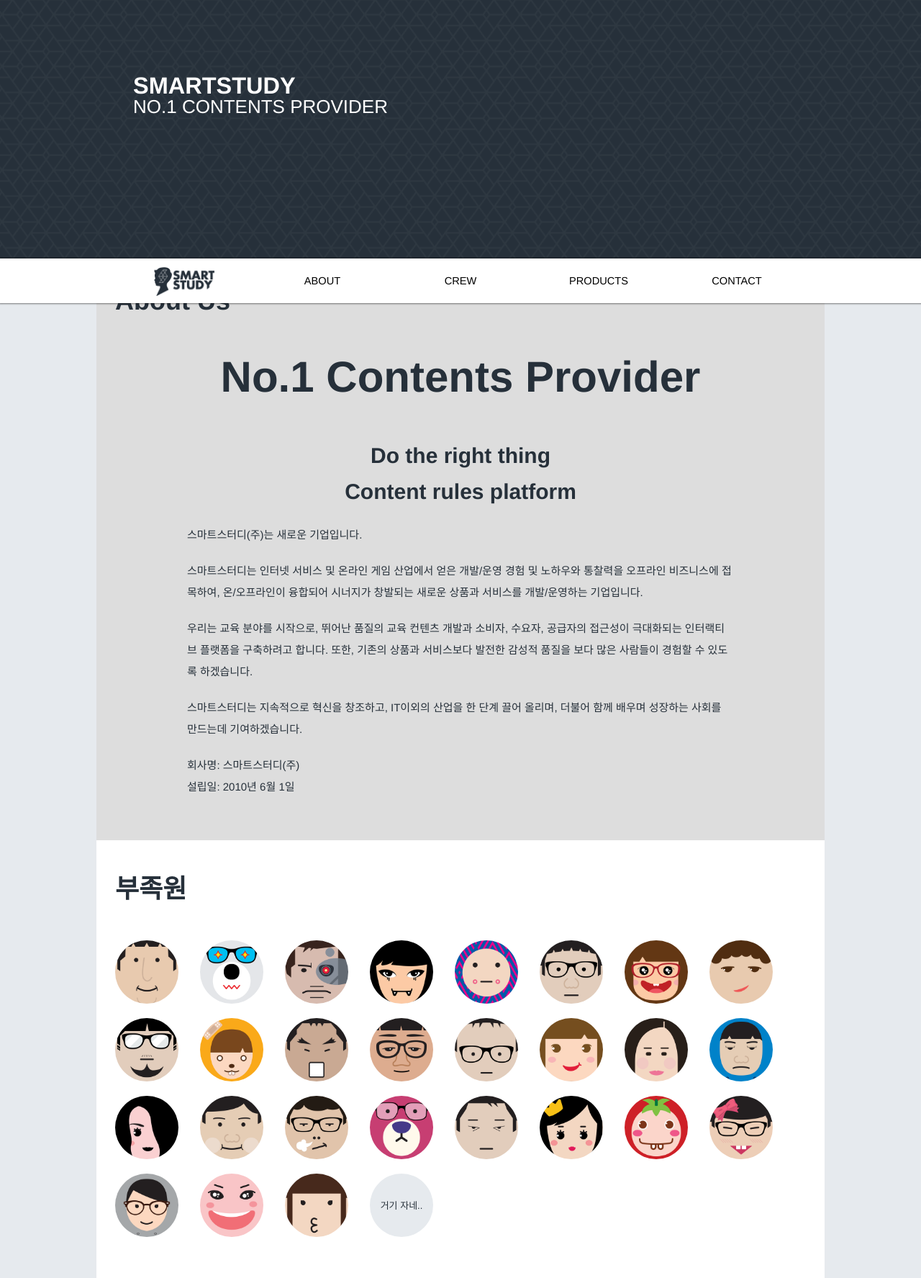
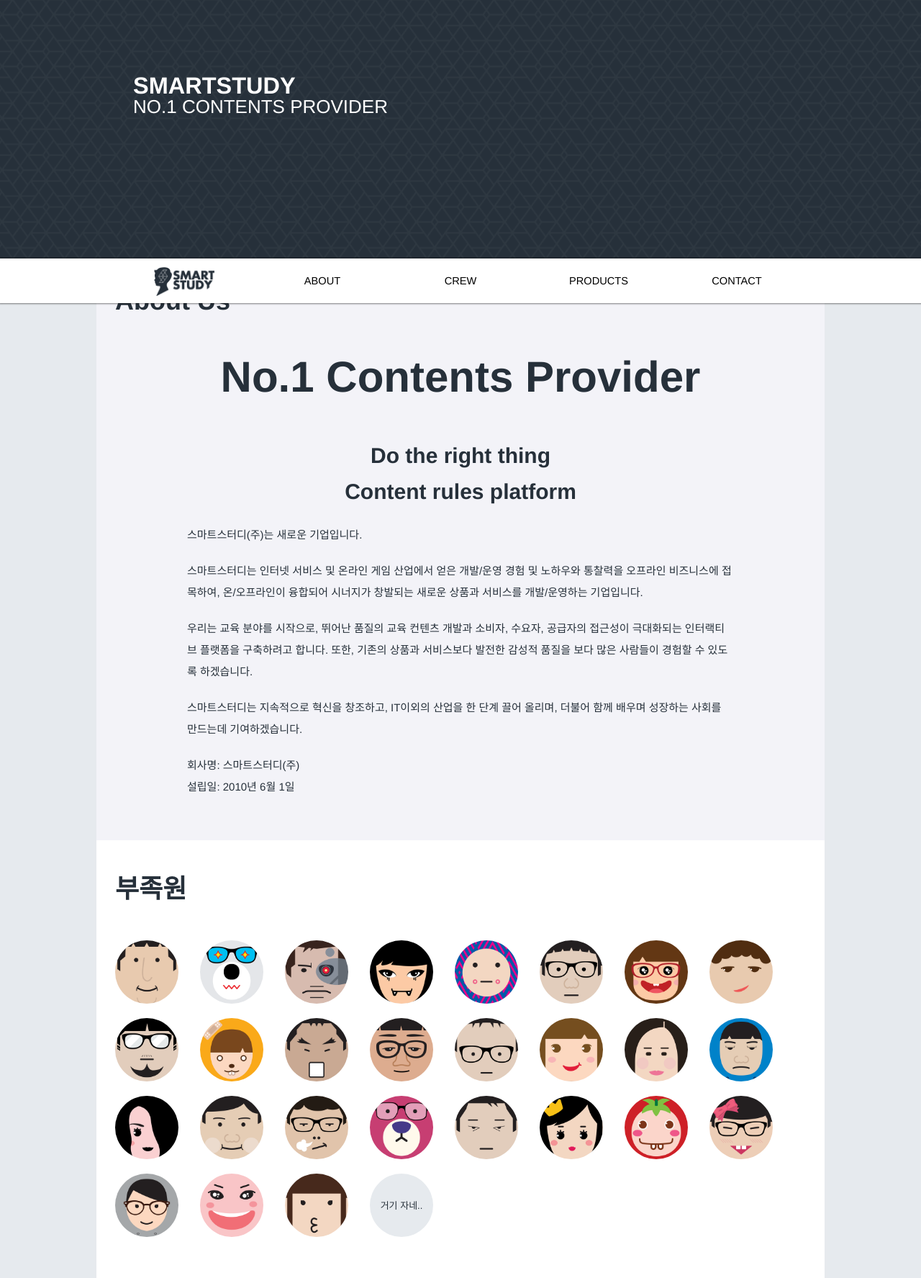
Before and after one commit to smartstudy/smartstudy, a Django app: page / in a window 1280 px wide. Shown: the top 1775 px of the page at 72% size. Run offline with Django 3.2, Linux system fonts and the light colour scheme; data comes from the database, SQL or seed files in the repository.

Commit message:
Change alternative section background

```diff
--- a/smartstudy/static/css/home.css
+++ b/smartstudy/static/css/home.css
@@ -65,7 +65,7 @@ section h1 {
 }
 
 .container > section:nth-child(2n+1) {
-    background-color: #ddd;
+    background-color: #f3f3f8;
 }
 
 footer {
```
